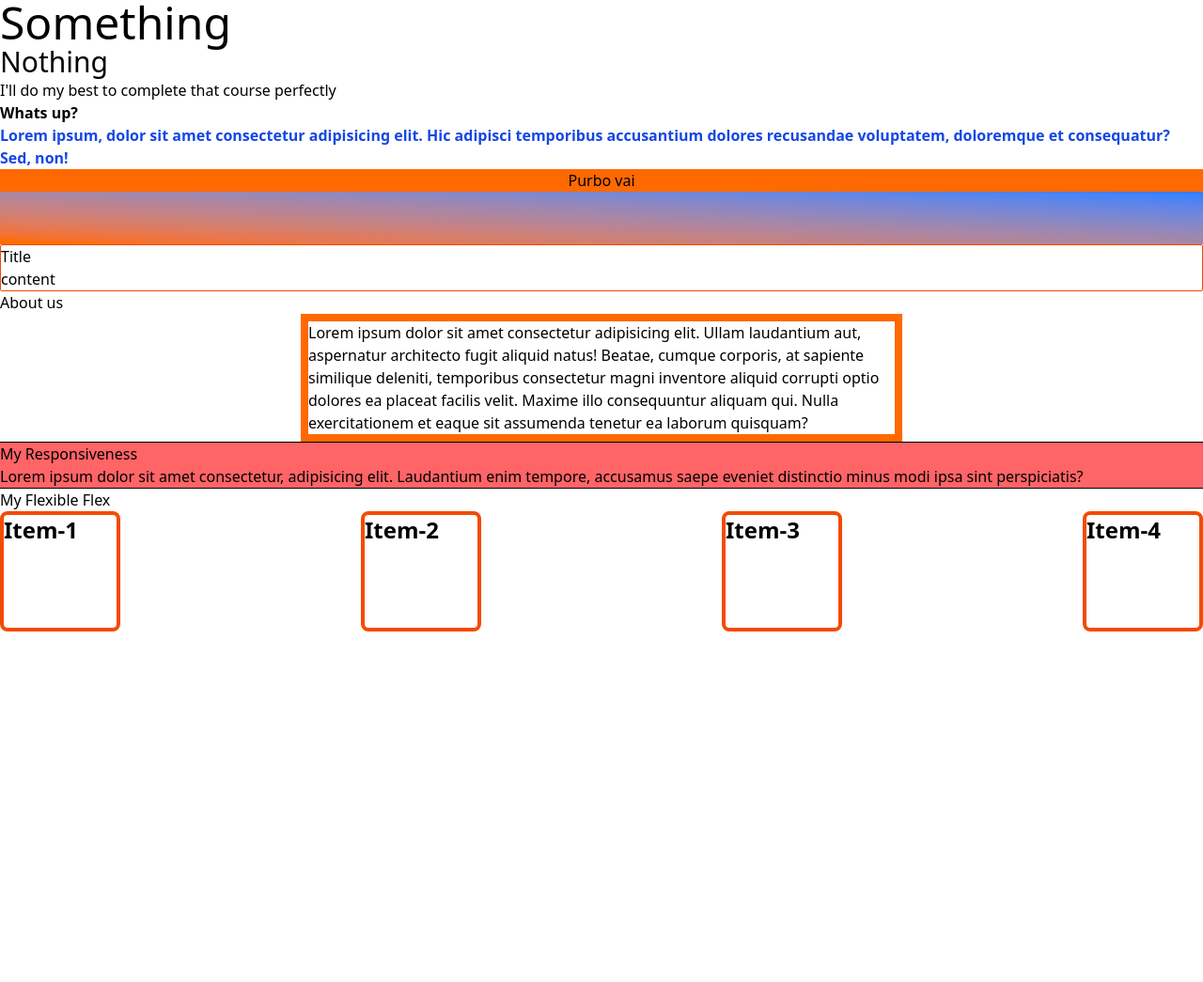
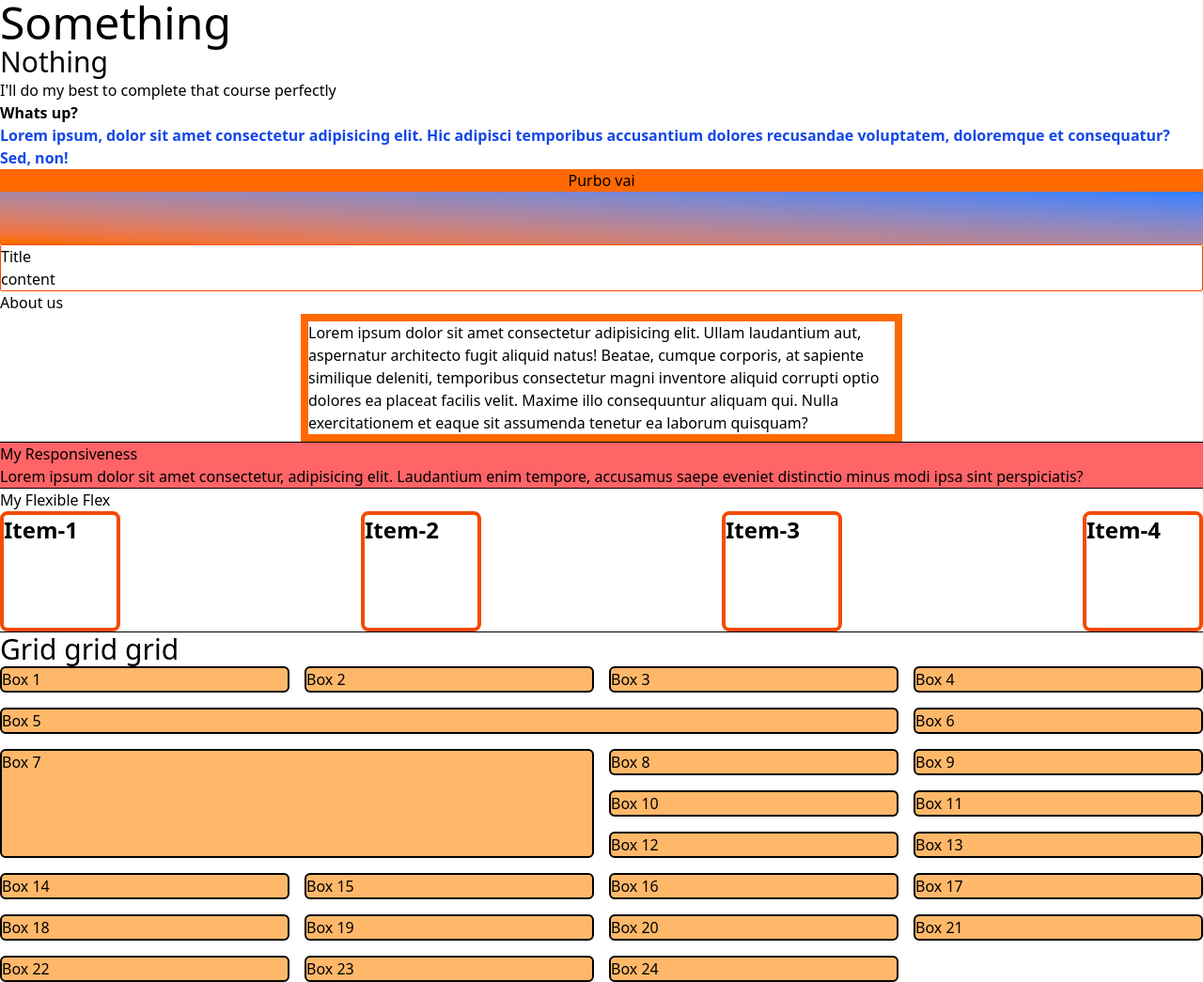
Before and after one commit to Jobaer-Islam/milestone_3, a plain HTML site: page Module-13 (Intro to Tailwind)/index.html in a window 1280 px wide. Shown: the whole page at 94% size. Before the commit the page ends 800 px from the top, so only its background shows below. Drawn offline with nearby package versions, Linux system fonts and the light colour scheme.

Commit message:
some grid properties

```diff
--- a/Module-13 (Intro to Tailwind)/index.html
+++ b/Module-13 (Intro to Tailwind)/index.html
@@ -47,6 +47,37 @@
                 <div class="w-32 h-32 border border-4 border-orange-600 rounded-lg text-2xl font-bold">Item-4</div>
             </div>
         </section>
+        <hr>
+        <section>
+             <h3 class="text-3xl">Grid grid grid</h3>
+             <div class="grid lg:grid-cols-4 md:grid-cols-3 sm:grid-cols-2 gap-4">
+                <!-- .bg-orange-300.border.border-2.rounded-md{Box $}*24 -->
+                <div class="bg-orange-300 border border-2 rounded-md">Box 1</div>
+                <div class="bg-orange-300 border border-2 rounded-md">Box 2</div>
+                <div class="bg-orange-300 border border-2 rounded-md">Box 3</div>
+                <div class="bg-orange-300 border border-2 rounded-md">Box 4</div>
+                <div class="col-span-3 bg-orange-300 border border-2 rounded-md">Box 5</div>
+                <div class="bg-orange-300 border border-2 rounded-md">Box 6</div>
+                <div class="col-span-2 row-span-3 bg-orange-300 border border-2 rounded-md">Box 7</div>
+                <div class="bg-orange-300 border border-2 rounded-md">Box 8</div>
+                <div class="bg-orange-300 border border-2 rounded-md">Box 9</div>
+                <div class="bg-orange-300 border border-2 rounded-md">Box 10</div>
+                <div class="bg-orange-300 border border-2 rounded-md">Box 11</div>
+                <div class="bg-orange-300 border border-2 rounded-md">Box 12</div>
+                <div class="bg-orange-300 border border-2 rounded-md">Box 13</div>
+                <div class="bg-orange-300 border border-2 rounded-md">Box 14</div>
+                <div class="bg-orange-300 border border-2 rounded-md">Box 15</div>
+                <div class="bg-orange-300 border border-2 rounded-md">Box 16</div>
+                <div class="bg-orange-300 border border-2 rounded-md">Box 17</div>
+                <div class="bg-orange-300 border border-2 rounded-md">Box 18</div>
+                <div class="bg-orange-300 border border-2 rounded-md">Box 19</div>
+                <div class="bg-orange-300 border border-2 rounded-md">Box 20</div>
+                <div class="bg-orange-300 border border-2 rounded-md">Box 21</div>
+                <div class="bg-orange-300 border border-2 rounded-md">Box 22</div>
+                <div class="bg-orange-300 border border-2 rounded-md">Box 23</div>
+                <div class="bg-orange-300 border border-2 rounded-md">Box 24</div>
+             </div>
+        </section>
 
     </main>
     <footer>
```
